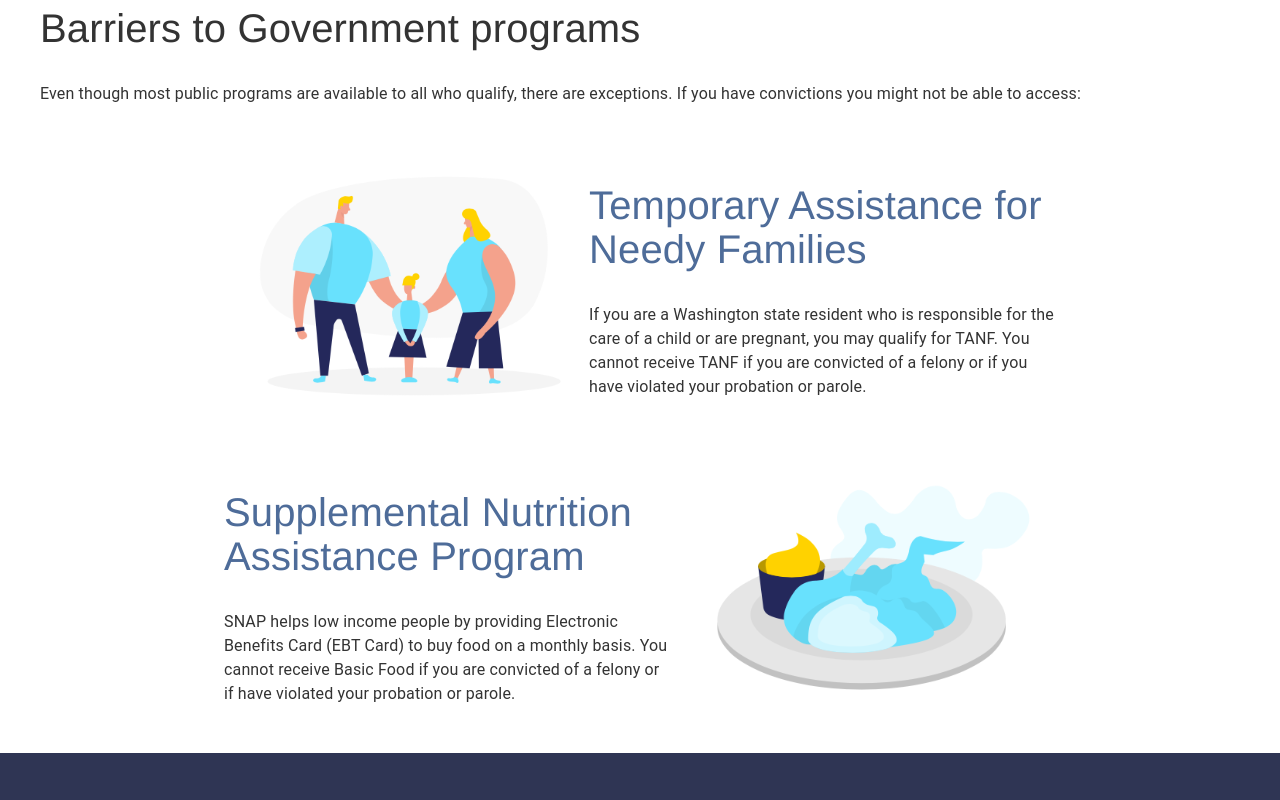
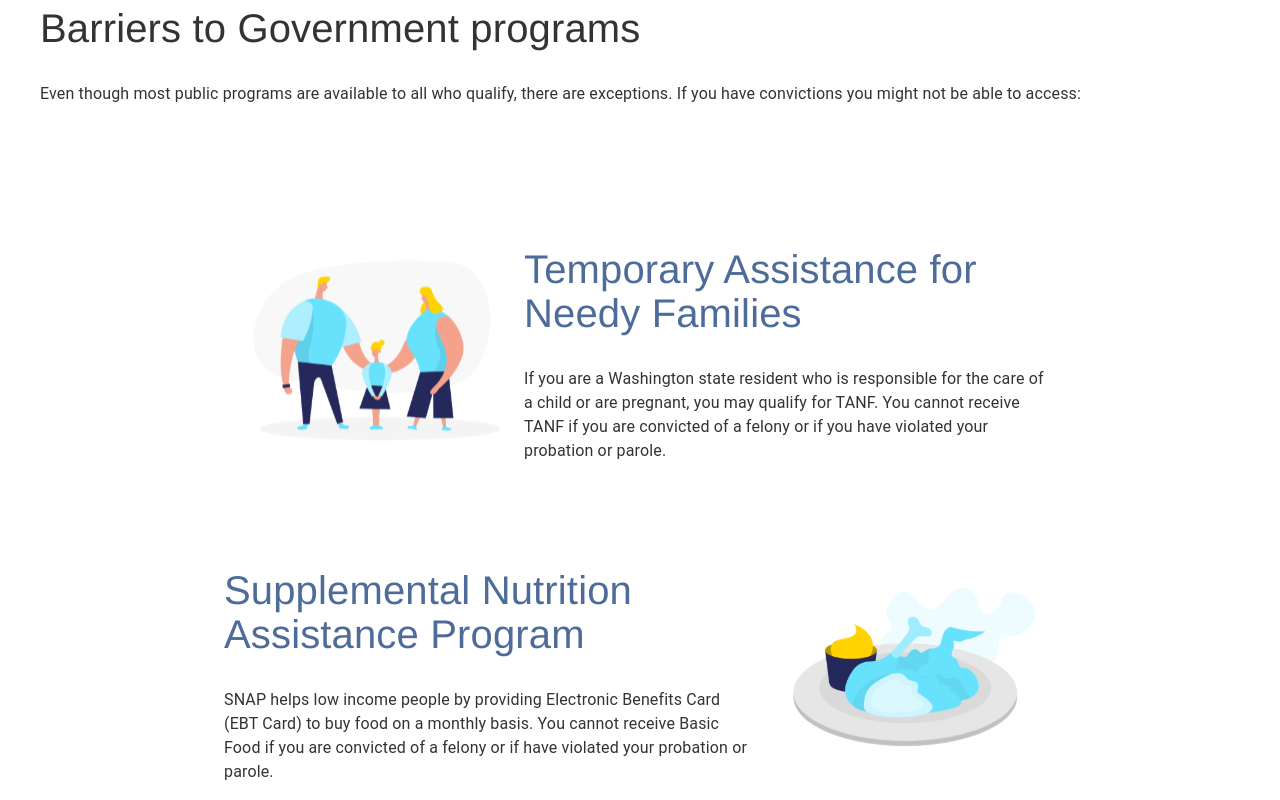
Before and after one commit to openseattle/clearviction-v1, a React (Create React App) app: page /why-vacate/government-assistance in a window 1280 px wide. Shown: the part 580-1380 px from the top of the page. Built offline with nearby package versions, Linux system fonts and the light colour scheme.

Commit message:
spacing govt assistance

```diff
--- a/src/Subpages/WhyVacate/GovBarriers.jsx
+++ b/src/Subpages/WhyVacate/GovBarriers.jsx
@@ -7,13 +7,13 @@ import tanf from "../../Assets/Family_TwoColor1.svg";
 export const GovBarriers = () => {
   const classes = WhyVacateHousingStyles();
   return (
-    <Box className={classes.roots}>
+    <Box className={classes.containerSpaceOnlyStyles}>
       <Container maxWidth="lg" className={classes.rootsContainer}>
         <List>
           <ListItemMobileSnap
             edu
             image={
-              <Box component="img" src={tanf} className={classes.rootsImage} />
+              <Box component="img" src={tanf} className={classes.roleImage} />
             }
             header={"Temporary Assistance for Needy Families"}
             text={
@@ -28,7 +28,7 @@ export const GovBarriers = () => {
           <ListItemMobileSnap
             edu
             image={
-              <Box component="img" src={snap} className={classes.rootsImage} />
+              <Box component="img" src={snap} className={classes.roleImage} />
             }
             header={"Supplemental Nutrition Assistance Program"}
             text={
--- a/src/Subpages/WhyVacate/GovPrograms.jsx
+++ b/src/Subpages/WhyVacate/GovPrograms.jsx
@@ -22,6 +22,7 @@ export const GovPrograms = () => {
           display: "flex",
           justifyContent: "center",
         }}
+        maxWidth="md"
       >
         <Box>
           <Typography className={classes.title} variant="h3">
```
